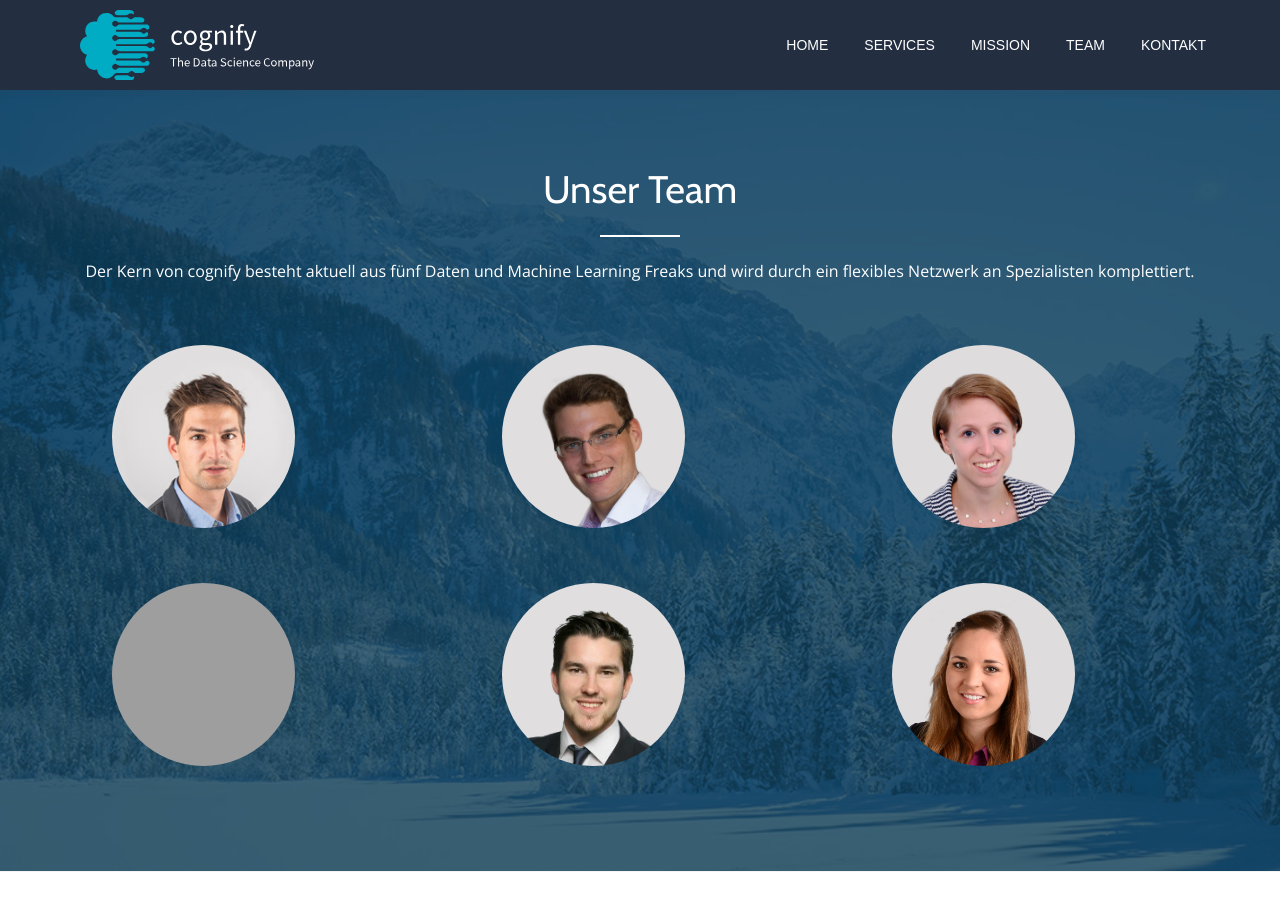
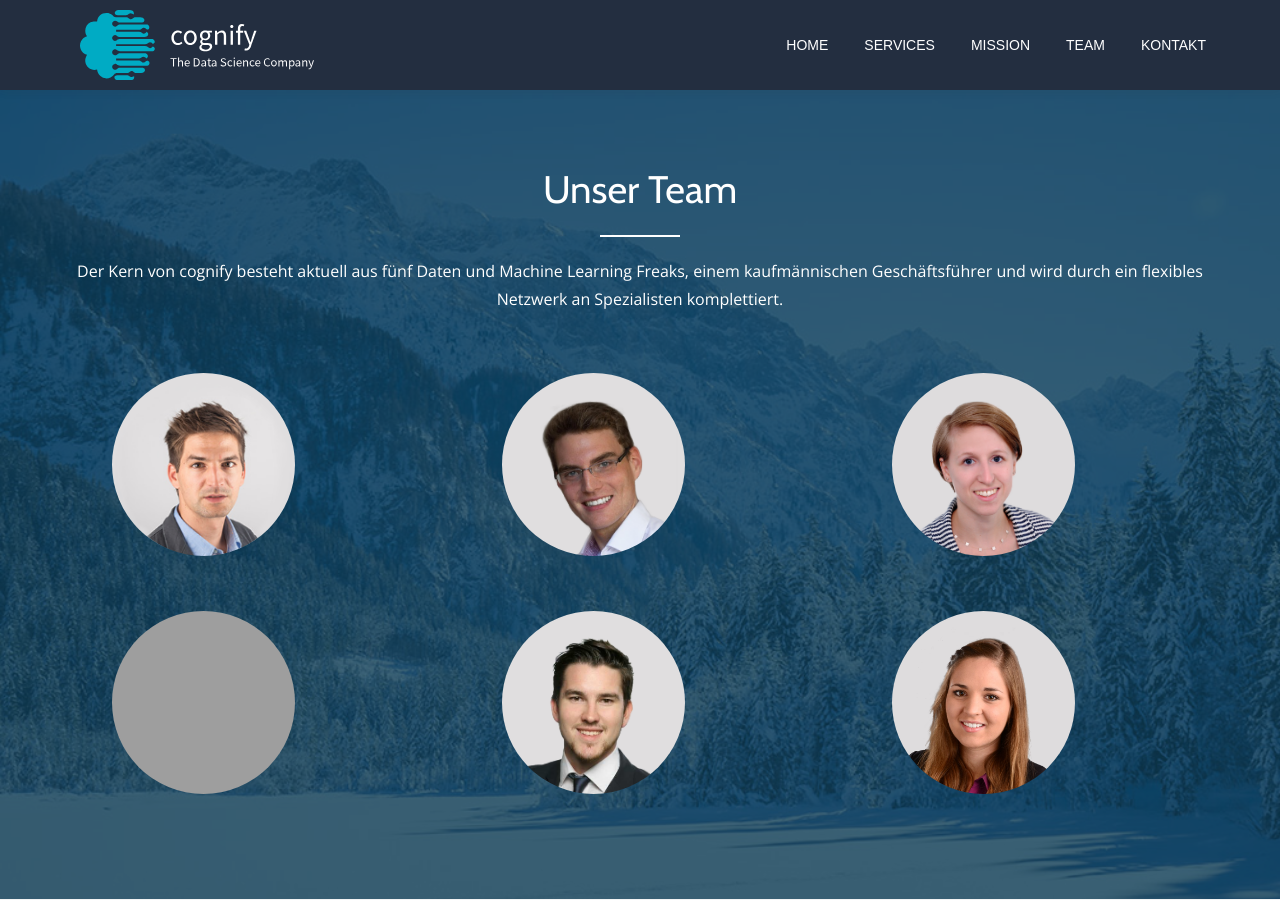
Before and after one commit to cognify-salzburg/cognify-salzburg.github.io, a Jekyll site: the page built from index.html, in a window 1280 px wide and 900 px high, scrolled down 2273 px. Built offline with Jekyll 4.4.1, drawn with Linux system fonts in a browser that asks for light colours; grey boxes are pictures that could not be loaded.

Commit message:
Update index.html

```diff
--- a/index.html
+++ b/index.html
@@ -97,7 +97,7 @@ intro:
         <h2 class="dark-text">Unser Team</h2>
         <div class="colored-line"></div>
         <div class="sub-heading">
-          Der Kern von cognify besteht aktuell aus fünf Daten und Machine Learning Freaks und wird durch ein flexibles Netzwerk an
+          Der Kern von cognify besteht aktuell aus fünf Daten und Machine Learning Freaks, einem kaufmännischen Geschäftsführer und wird durch ein flexibles Netzwerk an
           Spezialisten komplettiert.</div>
       </div>
       <div class="row team-member-wrap">
```
